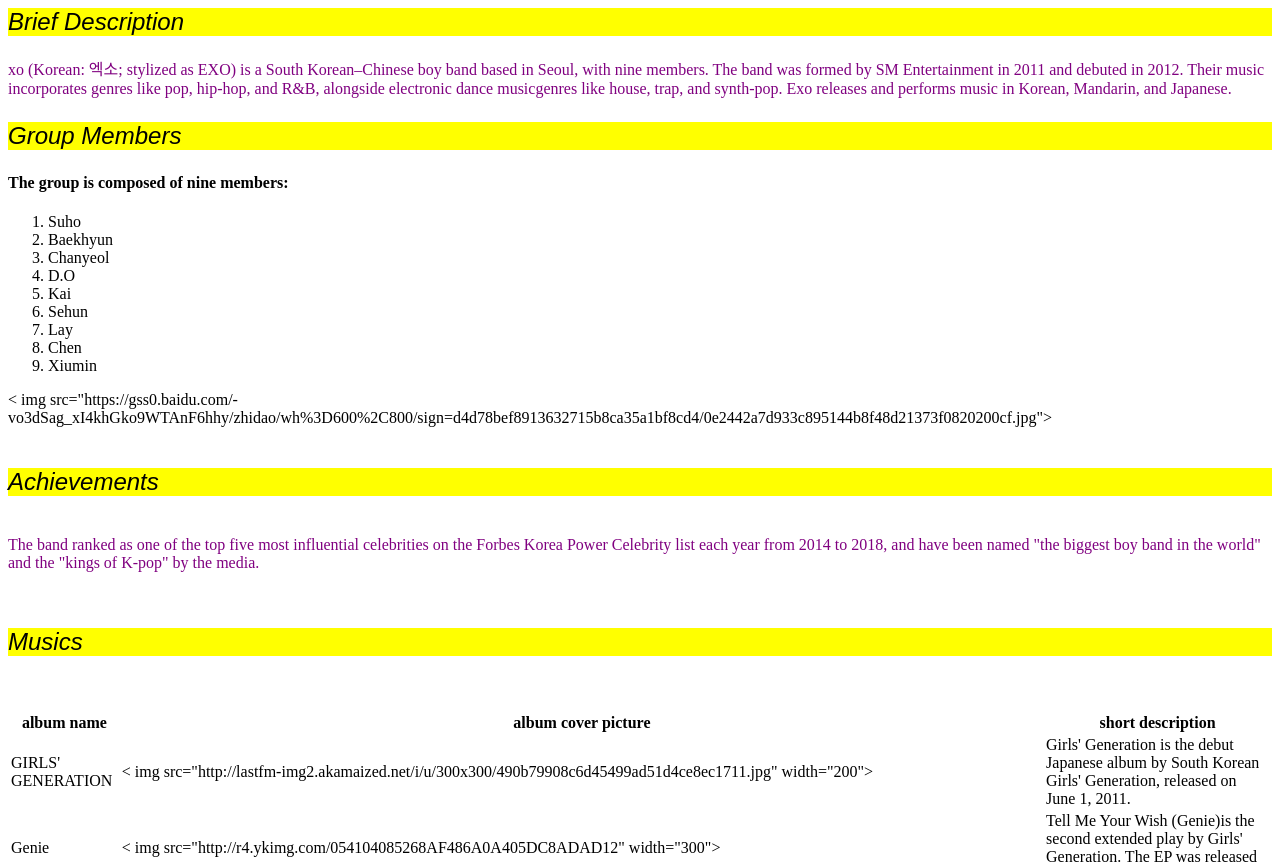
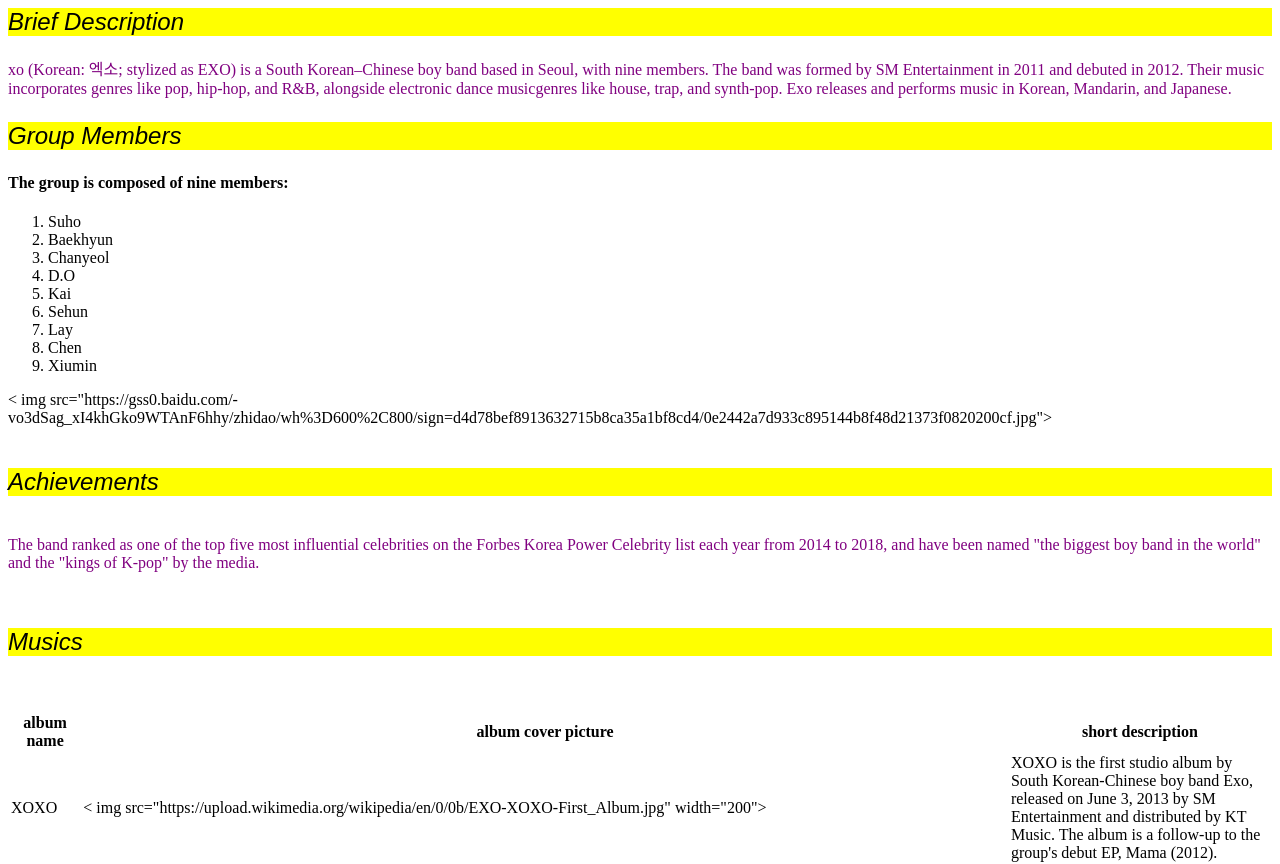
Before and after one commit to trtrtrjun/trtrtrjun.github.io, a plain HTML site: page index.html in a window 1280 px wide. Shown: the part 105-969 px from the top of the page. Drawn offline with Linux system fonts and the light colour scheme.

Commit message:
Update index.html

```diff
--- a/index.html
+++ b/index.html
@@ -149,11 +149,11 @@
 
             <tr>
 
-            <td>GIRLS' GENERATION</td>
+            <td>XOXO</td>
 
-            <td>< img src="http://lastfm-img2.akamaized.net/i/u/300x300/490b79908c6d45499ad51d4ce8ec1711.jpg" width="200"></td>
+            <td>< img src="https://upload.wikimedia.org/wikipedia/en/0/0b/EXO-XOXO-First_Album.jpg" width="200"></td>
 
-            <td>Girls' Generation is the debut Japanese album by South Korean Girls' Generation, released on June 1, 2011.</td>
+            <td>XOXO is the first studio album by South Korean-Chinese boy band Exo, released on June 3, 2013 by SM Entertainment and distributed by KT Music. The album is a follow-up to the group's debut EP, Mama (2012).</td>
 
             </tr>
 
```
